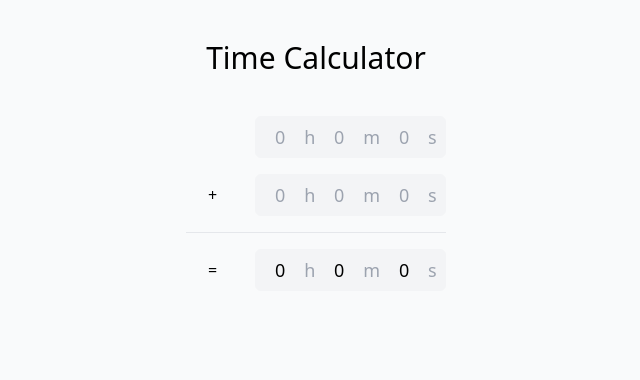
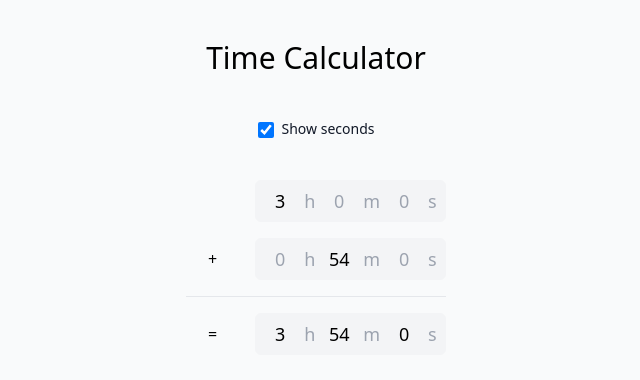
Before and after one commit to devtheorycode/course-vue-typescript, a Vue app: page / in a window 1280 px wide. Shown: the top 380 px of the page, without its empty margins (324-964 px from the left). Built offline with nearby package versions, Linux system fonts and the light colour scheme.

Commit message:
refacto: adding composition api + composables

```diff
--- a/src/App.vue
+++ b/src/App.vue
@@ -1,62 +1,28 @@
-<script>
-import dayjs from 'dayjs'
-import duration from 'dayjs/plugin/duration'
+<script setup>
 import DurationPicker from './components/DurationPicker.vue'
+import Options from './components/Options.vue'
+import { useDuration } from './composables/duration';
+import { useDurationSum } from './composables/duration-sum';
 
-dayjs.extend(duration)
+// Variables for the DurationPicker inputs
+const durationOne = useDuration({ hours: 3 })
+const durationTwo = useDuration({ minutes: 54 })
 
-export default {
-  components: { DurationPicker },
-  data() {
-    return {
-      rawDurationOne: {
-        hours: null,
-        minutes: null,
-        seconds: null,
-      },
-      rawDurationTwo: {
-        hours: null,
-        minutes: null,
-        seconds: null,
-      },
-    }
-  },
-  computed: {
-    durationOne() {
-      return dayjs.duration(0)
-        .add(this.rawDurationOne.hours, 'hours')
-        .add(this.rawDurationOne.minutes, 'minutes')
-        .add(this.rawDurationOne.seconds, 'seconds')
-    },
-    durationTwo() {
-      return dayjs.duration(0)
-        .add(this.rawDurationTwo.hours, 'hours')
-        .add(this.rawDurationTwo.minutes, 'minutes')
-        .add(this.rawDurationTwo.seconds, 'seconds')
-    },
-    rawDurationResult() {
-      const resultDuration = dayjs.duration(0)
-        .add(this.durationOne)
-        .add(this.durationTwo)
-
-      return {
-        hours: Math.floor(resultDuration.asHours()),
-        minutes: resultDuration.minutes(),
-        seconds: resultDuration.seconds(),
-      }
-    }
-  }
-}
+// Calculation of the resulting time for the DurationPicker inputs
+const { raw: rawDurationResult } = useDurationSum([durationOne, durationTwo])
 </script>
 
 <template>
   <div class="mt-10 text-center space-y-10">
     <h1 class="text-3xl mx-auto">Time Calculator</h1>
+
+    <Options />
+
     <div class="inline-grid grid-cols-4 gap-4">
-      <DurationPicker class="col-span-3 col-start-2" :raw-duration="rawDurationOne" />
+      <DurationPicker class="col-span-3 col-start-2" :raw-duration="durationOne.raw" />
 
       <span class="inline-flex justify-center items-center">+</span>
-      <DurationPicker class="col-span-3" :raw-duration="rawDurationTwo" />
+      <DurationPicker class="col-span-3" :raw-duration="durationTwo.raw" />
 
       <span class="col-span-4 h-0 border-t-[1px]"></span>
 
--- a/src/components/DurationPicker.vue
+++ b/src/components/DurationPicker.vue
@@ -1,6 +1,9 @@
-<script>
-export default {
-  props: {
+<script setup>
+  import { useOptions } from '../composables/options.js'
+
+  const { showSecondsInDurations } = useOptions()
+
+  defineProps({
     readonly: {
       type: Boolean,
       default: false
@@ -13,8 +16,7 @@ export default {
         seconds: null,
       }
     }
-  }
-}
+  })
 </script>
 
 <template>
@@ -24,8 +26,8 @@ export default {
       <span class="timeLabel">h </span>
       <input ref="minutes" type="number" v-model="rawDuration.minutes" @keypress.enter="$refs.seconds.focus()" :readonly="readonly" min="0" max="59" placeholder="0" class="timeInput">
       <span class="timeLabel">m </span>
-      <input ref="seconds" type="number" v-model="rawDuration.seconds" :readonly="readonly" min="0" max="59" placeholder="0" class="timeInput">
-      <span class="timeLabel">s </span>
+      <input v-show="showSecondsInDurations" ref="seconds" type="number" v-model="rawDuration.seconds" :readonly="readonly" min="0" max="59" placeholder="0" class="timeInput">
+      <span v-show="showSecondsInDurations" class="timeLabel">s </span>
     </div>
   </div>
 </template>
--- /dev/null
+++ b/src/components/Options.vue
@@ -0,0 +1,16 @@
+<script setup>
+  import { useOptions } from '../composables/options.js'
+
+  const { showSecondsInDurations } = useOptions()
+
+  function update(event) {
+    showSecondsInDurations.value = event.target.checked
+  }
+</script>
+
+<template>
+  <div class="block">
+    <input @change="update($event)" :checked="showSecondsInDurations" id="show-seconds" type="checkbox" class="inline-block align-middle h-4 w-4 text-blue-600 focus:ring-blue-500 border-gray-300 rounded" />
+    <label for="show-seconds" class="inline-block ml-2 text-sm text-gray-900 cursor-pointer">Show seconds</label>
+  </div>
+</template>
--- /dev/null
+++ b/src/composables/duration-sum.js
@@ -0,0 +1,20 @@
+import { watch, ref, reactive } from 'vue'
+import dayjs from '../utils/dayjs'
+
+export function useDurationSum(allDurations) {
+  const exactDuration = ref()
+  const rawDuration = reactive({})
+
+  watch(allDurations.map(duration => duration.raw), () => {
+    exactDuration.value = allDurations.reduce((acc, duration) => acc.add(duration.exact.value), dayjs.duration(0))
+
+    rawDuration.hours = Math.floor(exactDuration.value.asHours())
+    rawDuration.minutes = exactDuration.value.minutes()
+    rawDuration.seconds = exactDuration.value.seconds()
+  }, { immediate: true })
+
+  return {
+    exact: exactDuration,
+    raw: rawDuration
+  }
+}
--- /dev/null
+++ b/src/composables/duration.js
@@ -0,0 +1,24 @@
+import { reactive, computed } from 'vue'
+import dayjs from '../utils/dayjs'
+
+export function useDuration(rawDurationConfig) {
+
+  const rawDuration = reactive({
+    hours: rawDurationConfig?.hours ?? null,
+    minutes: rawDurationConfig?.minutes ?? null,
+    seconds: rawDurationConfig?.seconds ?? null,
+  })
+
+  const exactDuration = computed(() => {
+    return dayjs.duration(0)
+      .add(rawDuration.hours, 'hours')
+      .add(rawDuration.minutes, 'minutes')
+      .add(rawDuration.seconds, 'seconds')
+  })
+
+  return {
+    raw: rawDuration,
+    exact: exactDuration
+  }
+
+}
--- /dev/null
+++ b/src/composables/options.js
@@ -0,0 +1,9 @@
+import { ref } from 'vue'
+
+const showSecondsInDurations = ref(true)
+
+export function useOptions() {
+  return {
+    showSecondsInDurations
+  }
+}
--- /dev/null
+++ b/src/utils/dayjs.js
@@ -0,0 +1,6 @@
+import dayjs from 'dayjs'
+import duration from 'dayjs/plugin/duration'
+
+dayjs.extend(duration)
+
+export default dayjs
```
